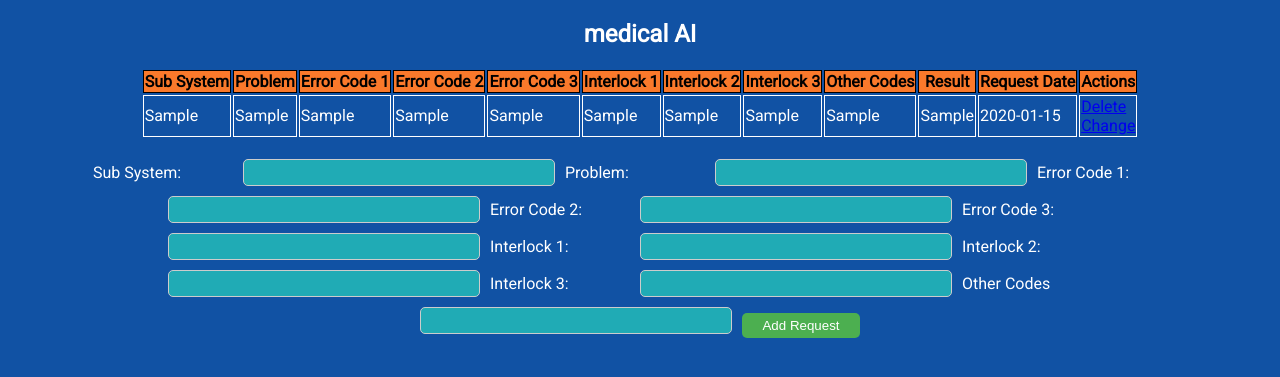
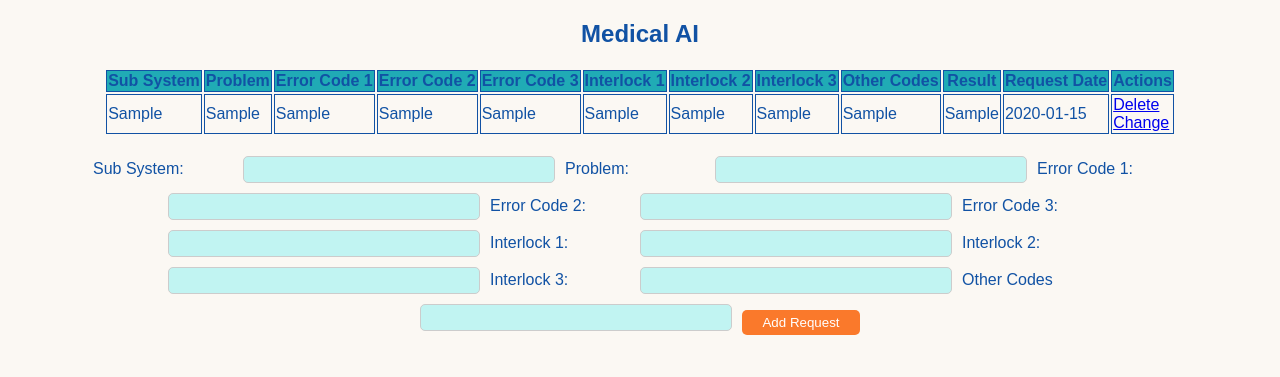
Before and after one commit to gabrielTMH/medicalAI, a Flask app: page / in a window 1280 px wide. Shown: the top 377 px of the page. Run offline with Flask 2, Linux system fonts and the light colour scheme; tables that the repository leaves empty hold one stand-in row (values such as "Sample post").

Commit message:
Cleaned up unused code and changed colors and text of website.

```diff
--- a/src/app.py
+++ b/src/app.py
@@ -1,13 +1,7 @@
 from flask import Flask, render_template, request, redirect
 from flask_sqlalchemy import SQLAlchemy
 from datetime import datetime
-from flask import jsonify
-
 import pickle
-from sklearn.tree import DecisionTreeClassifier  # Import Decision Tree Classifier
-from sklearn.model_selection import train_test_split  # Import train_test_split function
-from sklearn import metrics
-from sklearn.feature_extraction.text import TfidfVectorizer
 
 # configure Flask app
 app = Flask(__name__)
--- a/src/static/css/main.css
+++ b/src/static/css/main.css
@@ -2,9 +2,9 @@
 
 
 body {
-  color: white;
-  background-color: #1152A4;
-  font-family: 'Roboto', sans-serif;
+  color: #1152A4;
+  background-color: #FBF8F3;
+  font-family: 'Romana', sans-serif;
 }
 
 h2 {
@@ -19,9 +19,10 @@ th, td {
   border: 1px solid;
 }
 
+/* Top label row for answer  */
 th {
-  background-color: #FA792B;
-  color: black;
+  background-color: #20ABB5;
+  color: #1152A4;
 }
 
 form {
@@ -47,19 +48,22 @@ input[type="text"] {
   border: 1px solid #ccc;
 }
 
+/* Add Request Button */
 input[type="submit"] {
   padding: 5px 20px;
-  background-color: #4CAF50;
+  background-color: #FA792B;
   color: #fff;
   border: none;
   border-radius: 5px;
   cursor: pointer;
 }
 
+/* Add Request Hover */
 input[type="submit"]:hover {
   background-color: #3e8e41;
 }
 
+/* Input Boxes */
 input[type="text"], textarea {
-  background-color : #20ABB5;
+  background-color : #C1F4F2;
 }
--- a/src/templates/index.html
+++ b/src/templates/index.html
@@ -7,7 +7,7 @@
 
 {% block body %}
 <div id="right-column">
-<h2>medical AI</h2>
+<h2>Medical AI</h2>
 <table class="table-bordered">
     <tr>
     <th>Sub System</th>
@@ -69,32 +69,6 @@
     <input type="text" name="other_codes" id="other_codes">
     <input type="submit" value="Add Request">
 </form>
-<!--    add styling later-->
-<!--    <style>-->
-<!--        .ui-autocomplete {-->
-<!--  position: absolute;-->
-<!--  z-index: 9999;-->
-<!--  cursor: default;-->
-<!--  background-color: #ffffff;-->
-<!--  border: 1px solid #ccc;-->
-<!--  max-height: 200px;-->
-<!--  overflow-y: auto;-->
-<!--}-->
-
-<!--.ui-autocomplete li {-->
-<!--  list-style: none;-->
-<!--  padding: 5px 10px;-->
-<!--}-->
-
-<!--.ui-autocomplete li:hover {-->
-<!--  background-color: #f5f5f5;-->
-<!--}-->
-
-<!--.ui-autocomplete li.ui-state-active {-->
-<!--  background-color: #3399ff;-->
-<!--  color: #ffffff;-->
-<!--}-->
-<!--    </style>-->
     <link rel="stylesheet" href="//code.jquery.com/ui/1.13.2/themes/base/jquery-ui.css">
   <link rel="stylesheet" href="/resources/demos/style.css">
 <script src="https://code.jquery.com/jquery-3.6.0.js"></script>
@@ -139,7 +113,6 @@
   </script>
 </div>
 
-
 </form>
 
 {% endblock %}
```
Also changed, not shown: src/Decision_Tree.py (+0 -33 lines).
